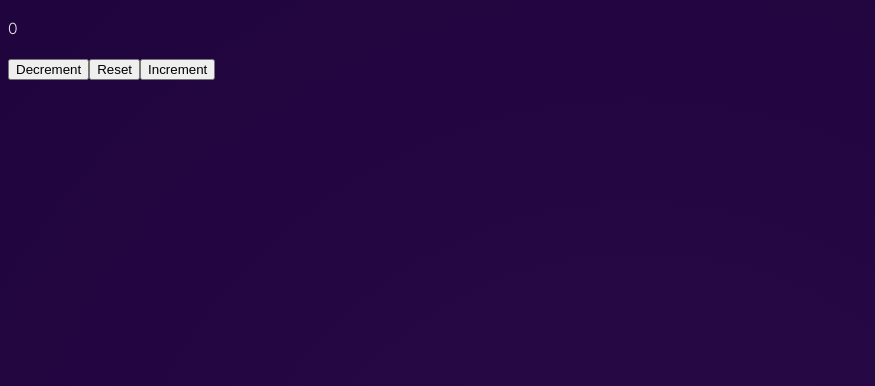
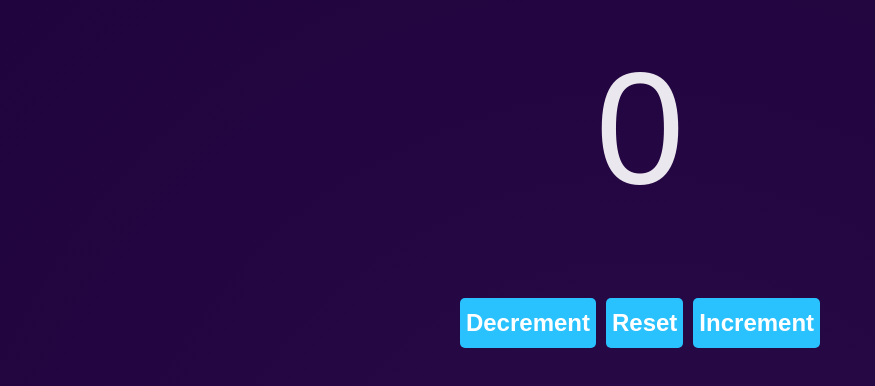
Before and after one commit to anusianne/react_apps, a React (Vite) app in the folder react-exercises/: page / in a window 1280 px wide. Shown: the top 386 px of the page, without its empty margins (0-875 px from the left). Built offline with nearby package versions, Linux system fonts and the light colour scheme.

Commit message:
component with styled completes

```diff
--- a/react-exercises/src/index.css
+++ b/react-exercises/src/index.css
@@ -3,10 +3,40 @@
 * {
     box-sizing: border-box;
 }
+
+.counter-container {
+    text-align: center;
+    font-family: Arial, sans-serif;
+
+}
+
+.count-display {
+    font-size: 10em;
+    margin-top: 0;
+    margin-bottom: 50px;
+}
+
+.counter-button {
+    width: 15opx;
+    height: 50px;
+    font-size: 1.5em;
+    font-weight: bold;
+    margin: 0px 5px;
+    background-color: hsl(197, 100%, 58%);
+    color: white;
+    border: none;
+    border-radius: 5px;
+    cursor: pointer;
+}
+
+.counter-button:hover {
+    background-color: hsl(197, 100%, 48%)
+}
+
 .list-category {
     font-size: 2.5em;
     font-weight: bold;
-  color: hsl(0,0%,20%);
+    color: hsl(0, 0%, 20%);
     margin-bottom: 10px;
     text-align: center;
     border: 3px solid;
@@ -14,34 +44,40 @@
     background-color: black;
     width: 20%;
 }
-.list-items li{
+
+.list-items li {
     font-size: 2em;
     list-style: none;
-  color: hsl(0,0%,25%);
+    color: hsl(0, 0%, 25%);
     text-aling: center;
     margin: 0;
 }
+
 .list-items li:hover {
-  color: hsl(0,0%,45%);
+    color: hsl(0, 0%, 45%);
     cursor: pointer
 }
+
 .student {
     font-family: Arial, sand-serif;
     font-size: 2em;
     padding: 10px;
     border: 1px solid black;
 }
+
 .student p {
     margin: 0;
 }
+
 .welcome-message {
     font-size: 2.5em;
-  background-color: hsl(120,100%,42%);
+    background-color: hsl(120, 100%, 42%);
     color: white;
     margin: 0;
     border-radius: 5px;
     padding: 10px;
 }
+
 .login-prompt {
     font-size: 2.5em;
     color: white;
@@ -51,29 +87,33 @@
     background-color: red;
 
 }
+
 .card {
-  border: 1px solid hsl(0,0%,80%);
+    border: 1px solid hsl(0, 0%, 80%);
     border-radius: 10px;
-  box-shadow: 5px 5px 5px hsl(0,0,0,0.1);
+    box-shadow: 5px 5px 5px hsl(0, 0, 0, 0.1);
     padding: 30px;
     margin: 10px;
     text-align: center;
     max-width: 250px;
     display: inline-block;
 }
+
 .card-image {
     max-width: 60%;
     height: auto;
     border-radius: 50%;
     margin-bottom: 10px;
 }
+
 .card-title {
     font-family: Arial, sans-serif;
     margin: 0;
-  color: hsl(0,0,20%);
+    color: hsl(0, 0, 20%);
 }
-.card-text{
-  color: hsl(0,0,30%)
+
+.card-text {
+    color: hsl(0, 0, 30%)
 }
 
 html {
```
Lines whose indentation alone changed are shown as unchanged.
